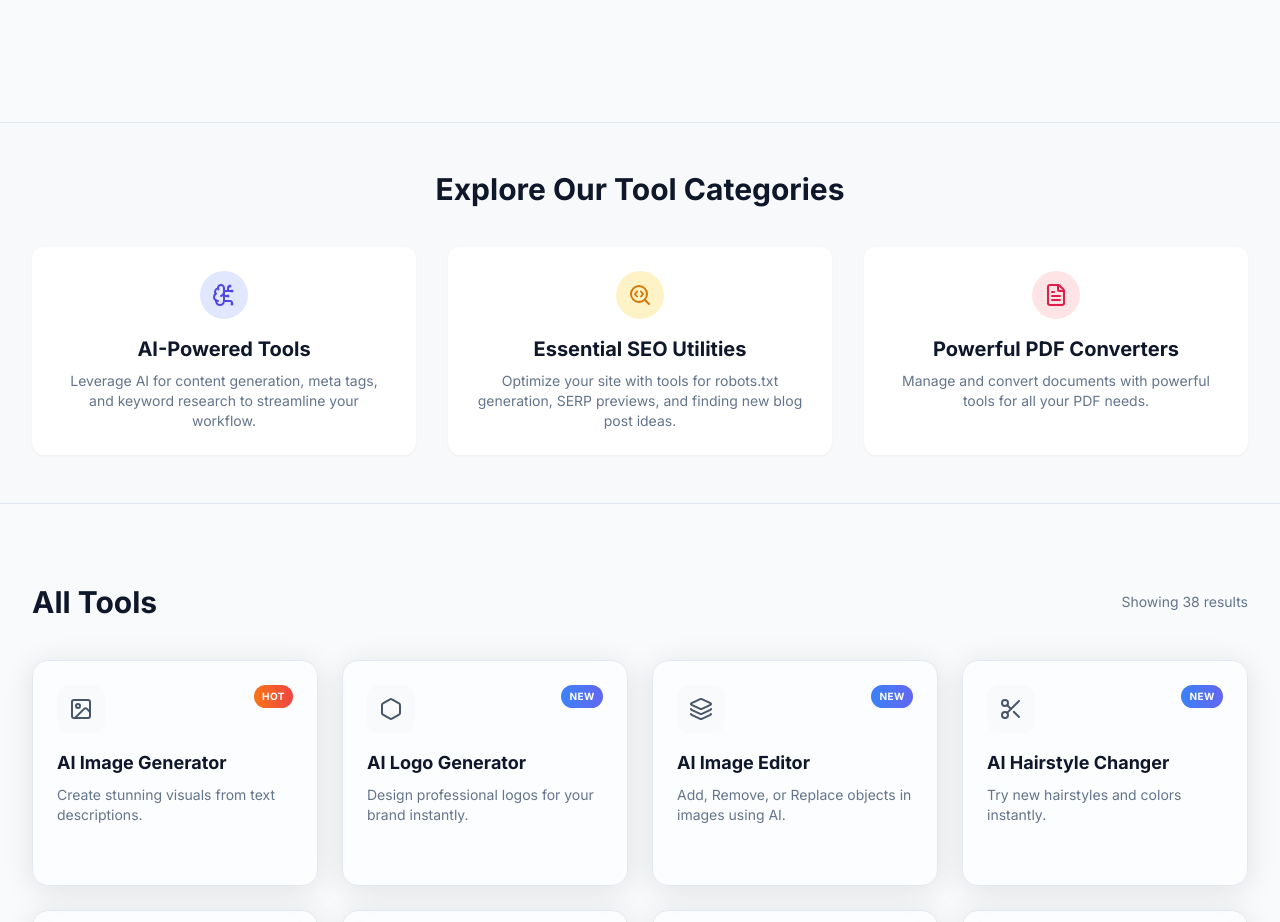
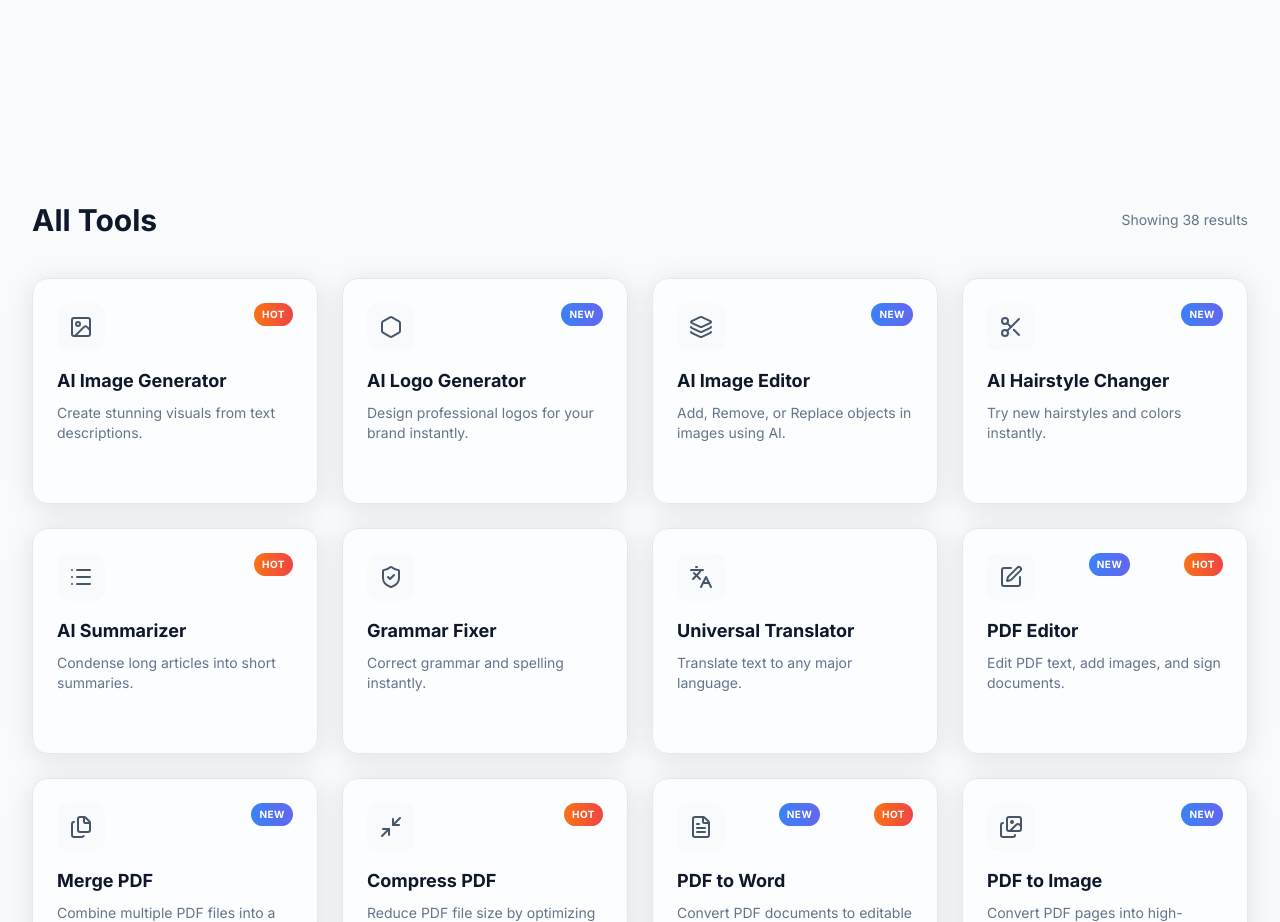
Before and after one commit to akbar316/dicetools-live, a React (Vite) app: page / in a window 1280 px wide. Shown: the part 920-1842 px from the top of the page. Built offline with nearby package versions, Linux system fonts and the light colour scheme; no server answers.

Commit message:
feat: remove tool categories section

```diff
--- a/components/home/HomePage.tsx
+++ b/components/home/HomePage.tsx
@@ -84,41 +84,6 @@ const HomePage: React.FC<HomePageProps> = ({
                 <p className="text-lg text-slate-600 dark:text-slate-400 max-w-3xl mx-auto">From content creation to technical optimization, our suite of online utilities has you covered.</p>
               </div>
           </div>
-      </section>
-
-      {/* Categories Grid */}
-      <section id="categories" className="py-12 bg-slate-50/50 dark:bg-slate-900/50 border-y border-slate-200 dark:border-slate-800">
-          <div className="max-w-7xl mx-auto px-4 sm:px-6 lg:px-8">
-          <h2 className="text-3xl font-bold text-slate-900 dark:text-white text-center mb-10">Explore Our Tool Categories</h2>
-          <div className="grid grid-cols-1 md:grid-cols-3 gap-8 text-center">
-              {/* AI-Powered Tools */}
-              <div className="p-6 bg-white dark:bg-slate-900 rounded-xl shadow-sm">
-                  <div className="w-12 h-12 rounded-full bg-indigo-100 dark:bg-indigo-900/30 flex items-center justify-center mx-auto mb-4">
-                      <BrainCircuit className="w-6 h-6 text-indigo-600" />
-                  </div>
-                  <h3 className="text-xl font-bold mb-2 dark:text-white">AI-Powered Tools</h3>
-                  <p className="text-sm text-slate-500">Leverage AI for content generation, meta tags, and keyword research to streamline your workflow.</p>
-              </div>
-
-              {/* Essential SEO Utilities */}
-              <div className="p-6 bg-white dark:bg-slate-900 rounded-xl shadow-sm">
-                  <div className="w-12 h-12 rounded-full bg-amber-100 dark:bg-amber-900/30 flex items-center justify-center mx-auto mb-4">
-                      <SearchCode className="w-6 h-6 text-amber-600" />
-                  </div>
-                  <h3 className="text-xl font-bold mb-2 dark:text-white">Essential SEO Utilities</h3>
-                  <p className="text-sm text-slate-500">Optimize your site with tools for robots.txt generation, SERP previews, and finding new blog post ideas.</p>
-              </div>
-
-              {/* Powerful PDF Converters */}
-              <div className="p-6 bg-white dark:bg-slate-900 rounded-xl shadow-sm">
-                  <div className="w-12 h-12 rounded-full bg-rose-100 dark:bg-rose-900/30 flex items-center justify-center mx-auto mb-4">
-                      <FileText className="w-6 h-6 text-rose-600" />
-                  </div>
-                  <h3 className="text-xl font-bold mb-2 dark:text-white">Powerful PDF Converters</h3>
-                  <p className="text-sm text-slate-500">Manage and convert documents with powerful tools for all your PDF needs.</p>
-              </div>
-          </div>
-        </div>
       </section>
 
       {/* Tools Grid */}
```
